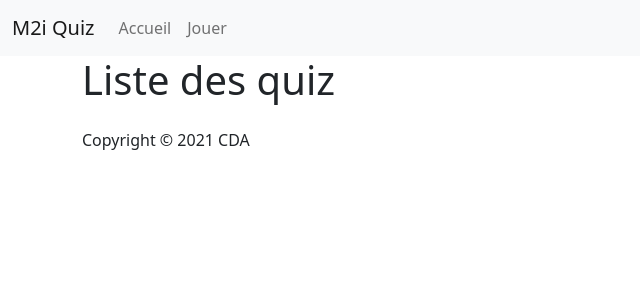
After one commit to 2Itech-CDA-Lyon/symfony-quiz, a Symfony app: template templates/quiz/list.html.twig in a window 1280 px wide. The commit adds this page. Shown: the top 300 px of the page, without its empty margins (0-640 px from the left). Run offline with Twig, Linux system fonts and the light colour scheme; the template is opened without the code that fills it, so the values that code supplies are empty; some libraries are stand-ins or nearby versions.

Commit message:
Add quiz list and single quiz pages

```diff
--- a/templates/base.html.twig
+++ b/templates/base.html.twig
@@ -7,6 +7,8 @@
         <link href="https://cdn.jsdelivr.net/npm/bootstrap@5.0.0-beta3/dist/css/bootstrap.min.css" rel="stylesheet" integrity="sha384-eOJMYsd53ii+scO/bJGFsiCZc+5NDVN2yr8+0RDqr0Ql0h+rP48ckxlpbzKgwra6" crossorigin="anonymous" />
         <script src="https://cdn.jsdelivr.net/npm/@popperjs/core@2.9.1/dist/umd/popper.min.js" integrity="sha384-SR1sx49pcuLnqZUnnPwx6FCym0wLsk5JZuNx2bPPENzswTNFaQU1RDvt3wT4gWFG" crossorigin="anonymous"></script>
         <script src="https://cdn.jsdelivr.net/npm/bootstrap@5.0.0-beta3/dist/js/bootstrap.min.js" integrity="sha384-j0CNLUeiqtyaRmlzUHCPZ+Gy5fQu0dQ6eZ/xAww941Ai1SxSY+0EQqNXNE6DZiVc" crossorigin="anonymous"></script>
+
+        <link rel="stylesheet" href="{{ asset('assets/styles/reset.css') }}" />
         {% block stylesheets %}
             {#{{ encore_entry_link_tags('app') }}#}
         {% endblock %}
@@ -30,7 +32,7 @@
                                     <a class="nav-link" href="{{ path('home') }}">Accueil</a>
                                 </li>
                                 <li class="nav-item">
-                                    <a class="nav-link" href="{{ path('question_single', {id: 1}) }}">Jouer</a>
+                                    <a class="nav-link" href="{{ path('quiz_list') }}">Jouer</a>
                                 </li>
                             </ul>
                         </div>
--- a/templates/main/home.html.twig
+++ b/templates/main/home.html.twig
@@ -11,7 +11,7 @@
         <div class="HomePage-title">
             <h1 class="mb-4">M2i Quiz</h1>
             <p>Venez découvrir nos magnifiques quiz qui mettront votre intelligence et votre sagacité à rude épreuve!</p>
-            <a class="btn btn-light" href="{{ path('question_single', {id: 1}) }}">Jouer</a>
+            <a class="btn btn-light" href="{{ path('quiz_list') }}">Jouer</a>
         <div>
     </div>
 {% endblock %}
--- /dev/null
+++ b/templates/quiz/list.html.twig
@@ -0,0 +1,22 @@
+{% extends 'base.html.twig' %}
+
+{% block title %}Hello QuizController!{% endblock %}
+
+{% block main %}
+    <section>
+        <h1>Liste des quiz</h1>
+        <ul class="row">
+            {% for quiz in quizzes %}
+                <li class="col-sm-6">
+                    <div class="card">
+                        <div class="card-body">
+                            <h2 class="card-title">{{quiz.title}}</h2>
+                            <p class="card-text">{{quiz.description}}</p>
+                            <a href="{{ path('quiz_single', { id: quiz.id }) }}" class="btn btn-primary">En voir plus</a>
+                        </div>
+                    </div>
+                </li>
+            {% endfor %}
+        </ul>
+    </section>
+{% endblock %}
```
Also changed, not shown: src/Controller/QuestionController.php (+5 -3 lines), src/Controller/QuizController.php (added, +41 -0 lines), templates/quiz/single.html.twig (added, +19 -0 lines), public/assets/styles/reset.css (added).
